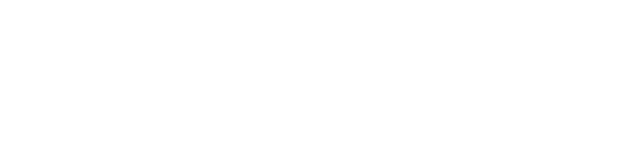
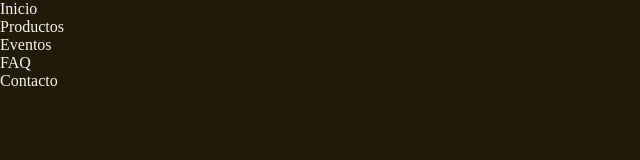
Before and after one commit to ErichVVs/entrega-animaciones-ch, a plain HTML site: page index.html in a window 1280 px wide. Shown: the whole page, without its empty margins (0-640 px from the left). Drawn offline with Linux system fonts and the light colour scheme.

Commit message:
barra de menu

```diff
--- a/assets/css/stylesheet.css
+++ b/assets/css/stylesheet.css
@@ -0,0 +1,22 @@
+*{
+    margin: 0;
+    padding: 0;
+}
+a{
+    text-decoration: none;
+    color: whitesmoke;
+}
+.contenedor{
+    Overflow-x: Hidden;
+    background-color: rgb(34, 25, 7);
+    display: grid;
+    grid-template-columns: repeat(5,1fr);
+    grid-template-rows: 70px auto auto auto auto 100px;
+    grid-template-areas: "nav nav nav nav nav"
+                         "header header header header header"
+                         "main main main main main"
+                         "aside aside aside aside aside"
+                         "aside2 aside2 aside2 aside2 aside2"
+                         "footer footer footer footer footer";
+
+}
--- a/index.html
+++ b/index.html
@@ -4,10 +4,18 @@
     <meta charset="UTF-8">
     <meta http-equiv="X-UA-Compatible" content="IE=edge">
     <meta name="viewport" content="width=device-width, initial-scale=1.0">
-    <title>Document</title>
+    <title>Panadería Xocoatl®</title>
     <link rel="stylesheet" href="./assets/css/stylesheet.css">
 </head>
-<body>
-
+<body class="contenedor">
+    <nav class="navegacion">
+        <ul>
+            <li><a href="#">Inicio</a></li>
+            <li><a href="#">Productos</a></li>
+            <li><a href="#">Eventos</a></li>
+            <li><a href="#">FAQ</a></li>
+            <li><a href="#">Contacto</a></li>
+        </ul>
+    </nav>
 </body>
 </html>
```
